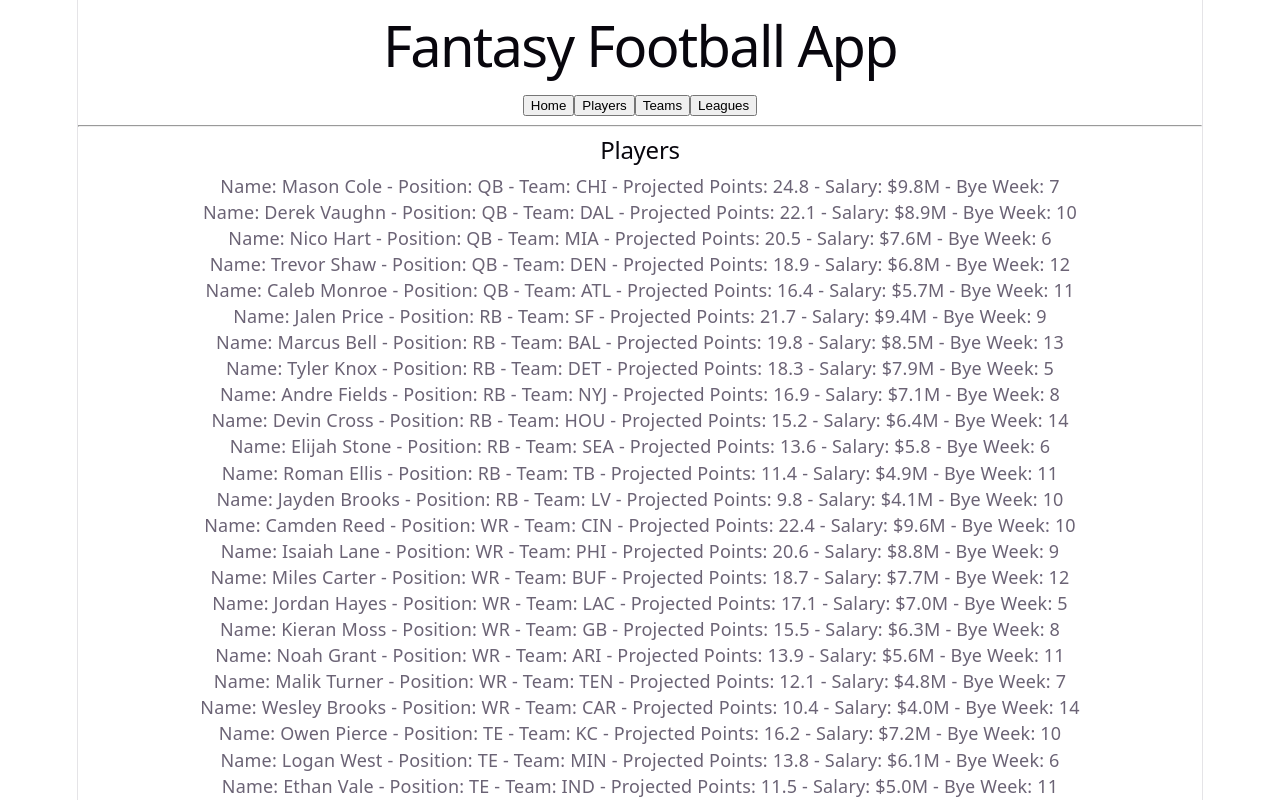
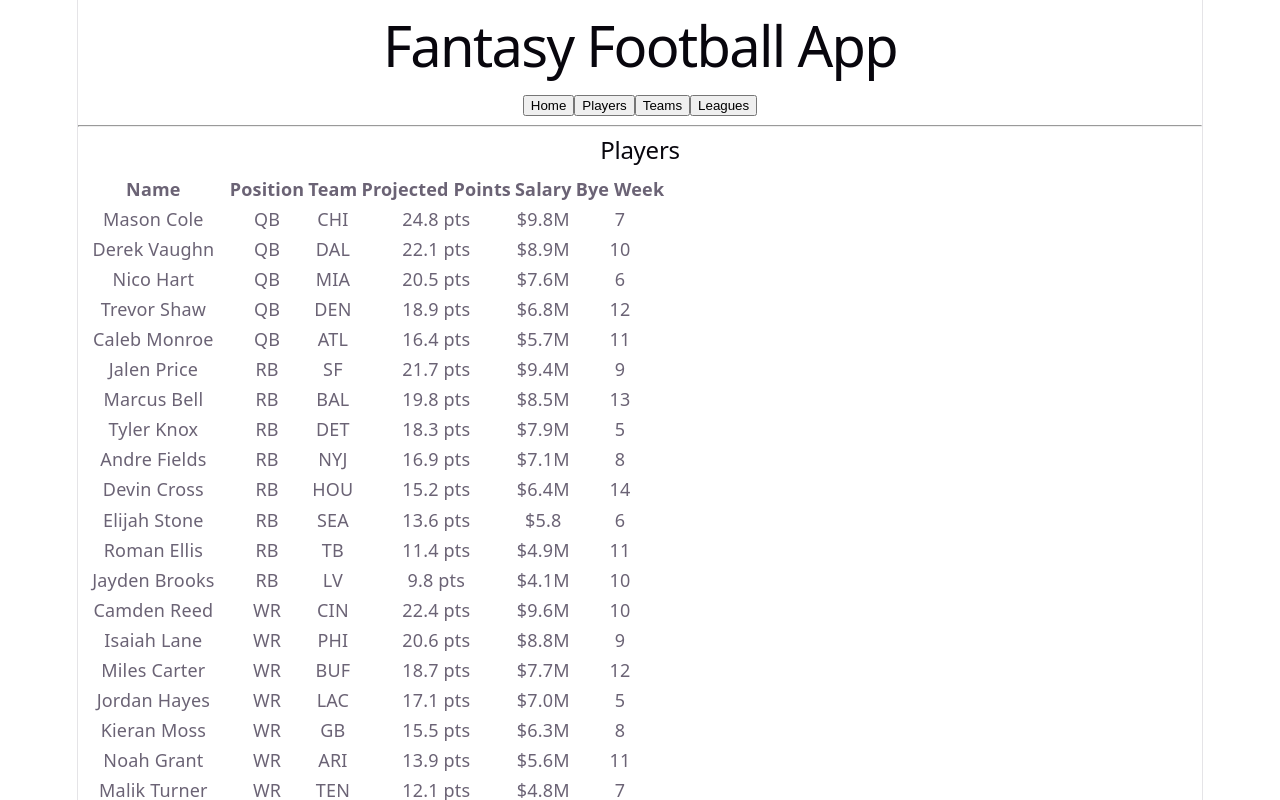
Before and after one commit to philv28/Fantasy-Football-Full-Stack, a React (Vite) app in the folder ff-react-app/: page / in a window 1280 px wide. Both pictures are taken after a click on the button "Players". Shown: the top 800 px of the page. Built offline with nearby package versions, Linux system fonts and the light colour scheme.

Commit message:
Players Table implemented

```diff
--- a/ff-react-app/src/components/Players.jsx
+++ b/ff-react-app/src/components/Players.jsx
@@ -2,14 +2,33 @@ import players from '../players.json'
 
 function Players(){
     return(
-        <div>
+        <div className="players-page">
             <h2>Players</h2>
+            <table className="players-table">
+                <thead>
+                    <tr>
+                        <th>Name </th>
+                        <th>Position </th>
+                        <th>Team </th>
+                        <th>Projected Points </th>
+                        <th>Salary </th>
+                        <th>Bye Week</th>
+                    </tr>
+                </thead>
+                <tbody>
+                    {players.map((player) => (
+                        <tr key={player.id}>
+                            <td>{player.name}</td>
+                            <td>{player.position}</td>
+                            <td>{player.team}</td>
+                            <td>{player.projectedPoints} pts</td>
+                            <td>{player.salaryMillions}</td>
+                            <td>{player.byeWeek}</td>
+                        </tr>
+                    ))}
+                </tbody>
+            </table>
 
-            {players.map((player) => (
-                <div key={player.id}>
-                    Name: {player.name} - Position: {player.position} - Team: {player.team} - Projected Points: {player.projectedPoints} - Salary: {player.salaryMillions} - Bye Week: {player.byeWeek}
-                </div>
-            ))}
         </div>
     );
 }
```
